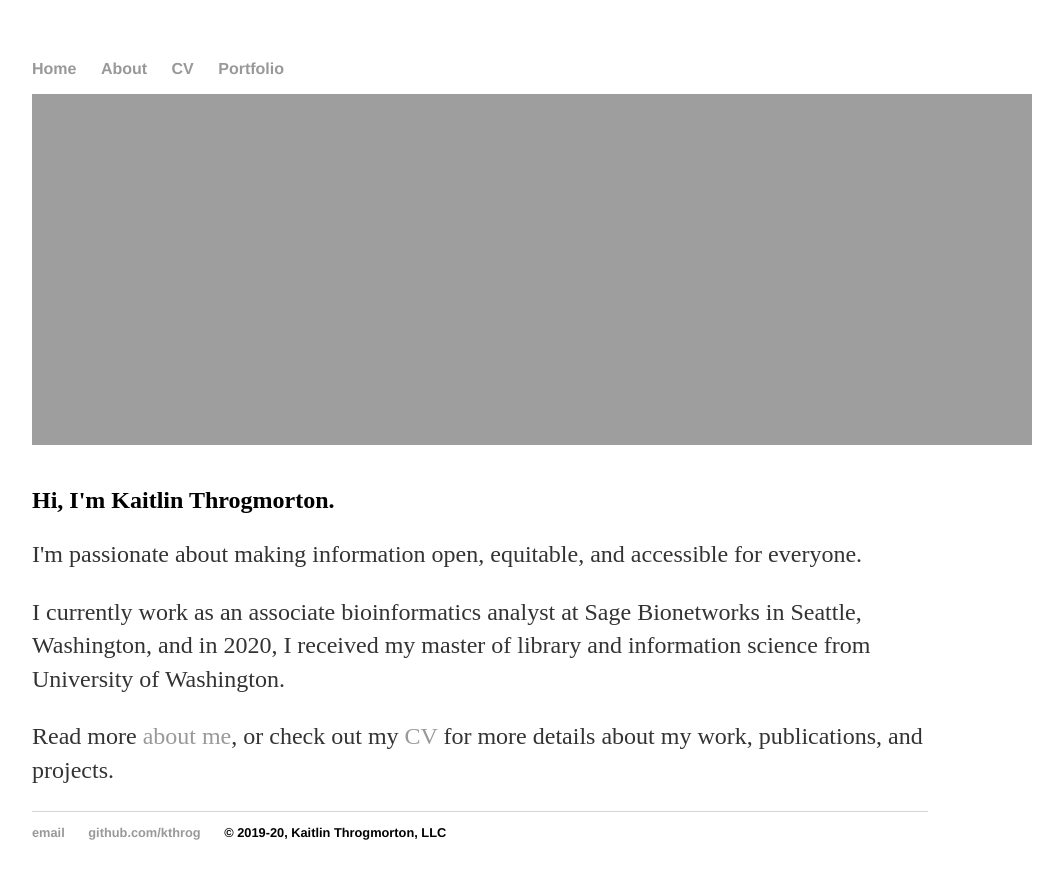
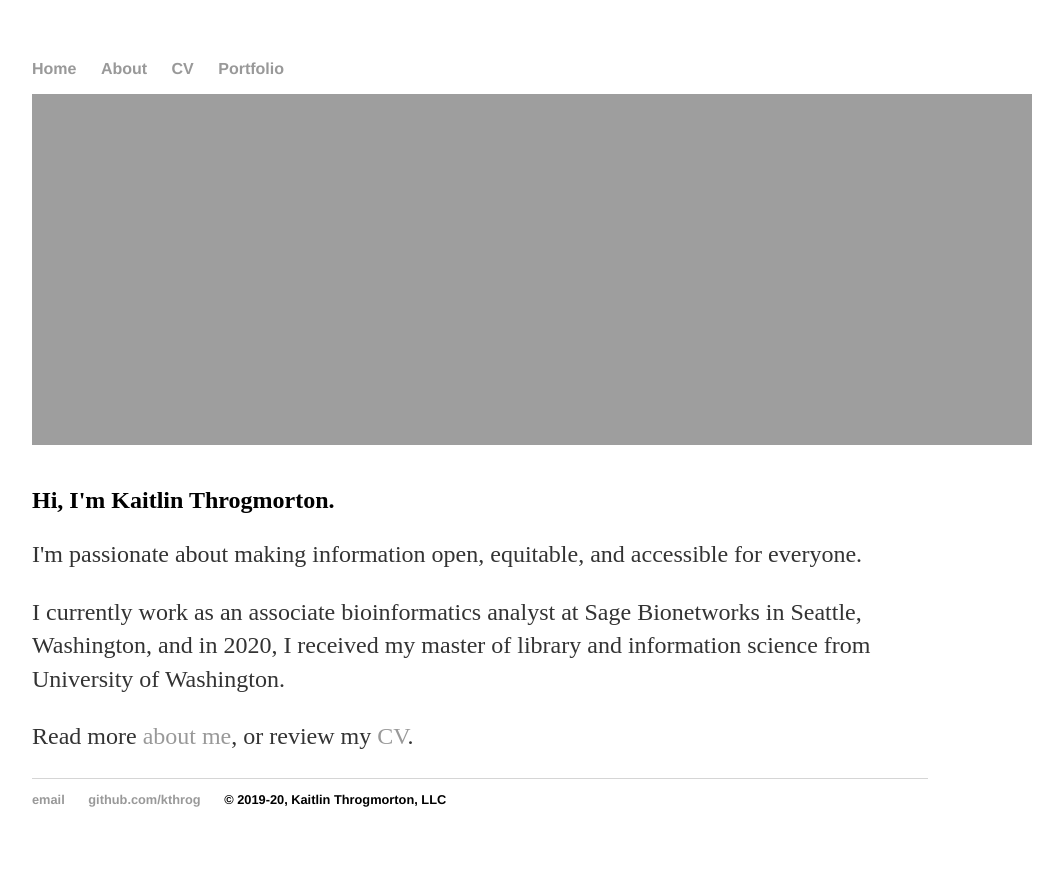
Before and after one commit to kthrog/old_site, a Jekyll site: the page built from index.html, in a window 1280 px wide. Shown: the top 879 px of the page, without its empty margins (160-1223 px from the left). Built offline with Jekyll 4.4.1, drawn with Linux system fonts in a browser that asks for light colours.

Commit message:
Update index.html

```diff
--- a/index.html
+++ b/index.html
@@ -13,6 +13,6 @@ title: Kaitlin Throgmorton
 	<h2>Hi, I'm Kaitlin Throgmorton.</h2>
 	<p>I'm passionate about making information open, equitable, and accessible for everyone.
 	<p>I currently work as an associate bioinformatics analyst at Sage Bionetworks in Seattle, Washington, and in 2020, I received my master of library and information science from University of Washington.
-	<p>Read more <a href="http://kaitlinthrogmorton.com/about/">about me</a>, or check out my <a href="http://kaitlinthrogmorton.com/CV/">CV</a> for more details about my work, publications, and projects.
+	<p>Read more <a href="http://kaitlinthrogmorton.com/about/">about me</a>, or review my <a href="http://kaitlinthrogmorton.com/CV/">CV</a>.
 		</p>
 </div><!-- /.blurb -->
```
